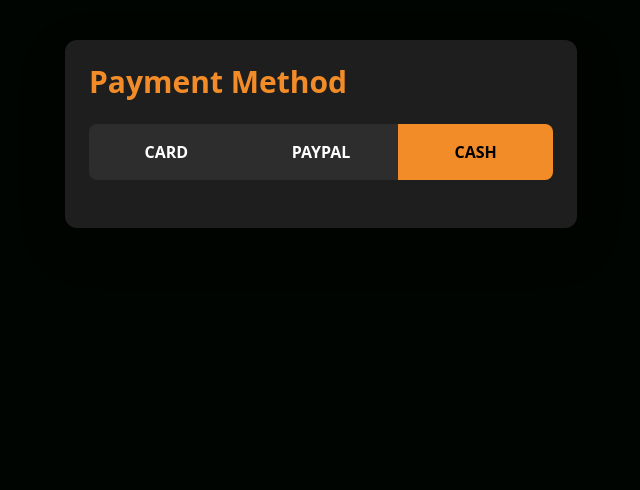
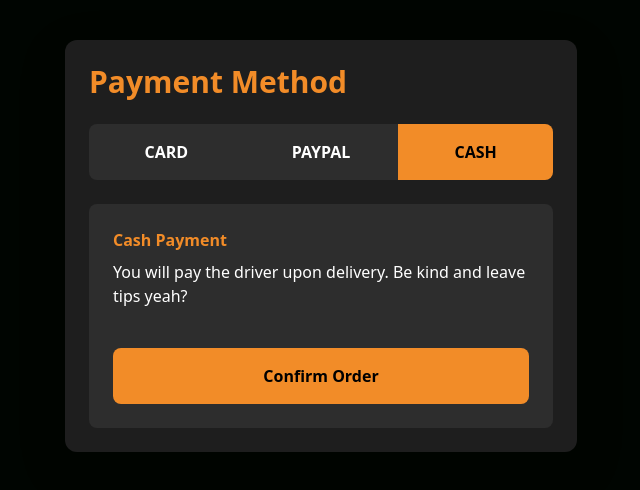
Before and after one commit to theopitsi-hue/STiSE-Project-UNIWA, a React (Create React App) app in the folder Springroll-Client/: page /payment in a window 1280 px wide. Both pictures are taken after a click on the button "CASH". Shown: the top 490 px of the page, without its empty margins (319-959 px from the left). Built offline with nearby package versions, Linux system fonts and the light colour scheme.

Commit message:
feat(payment): add cash payment method panel

```diff
--- a/Springroll-Client/src/pages/Payment/Payment.jsx
+++ b/Springroll-Client/src/pages/Payment/Payment.jsx
@@ -63,6 +63,16 @@
                         </button>
                     </div>
                 )}
+                {/* CASH */}
+                {method === "cash" && (
+                    <div className="p-4 bg-[#2d2d2d] rounded-lg text-white">
+                        <p className="mb-2 font-semibold text-springOrange">Cash Payment</p>
+                        <p>You will pay the driver upon delivery. Be kind and leave tips yeah?</p>
+                        <button className="w-full mt-4 p-3 bg-springOrange text-black rounded-lg font-bold">
+                            Confirm Order
+                        </button>
+                    </div>
+                )}
             </div>
         </div>
     );
```
